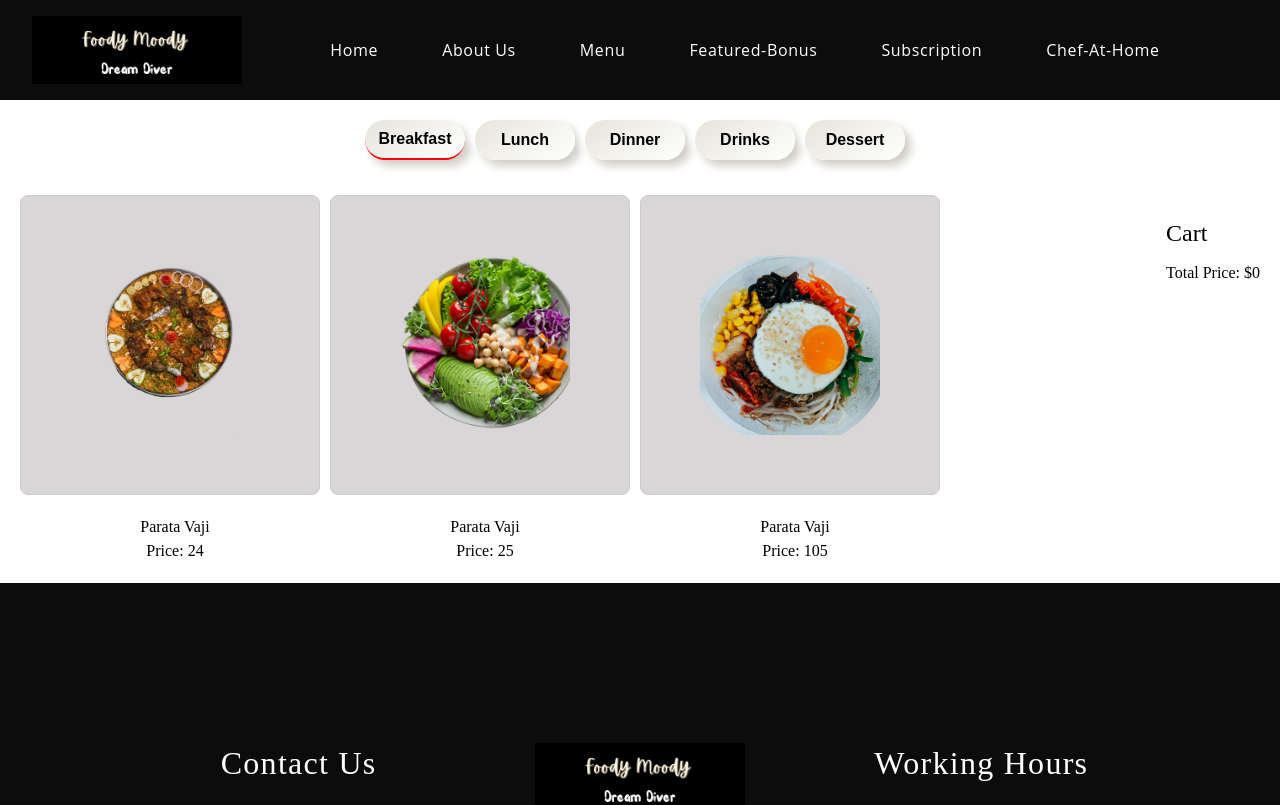
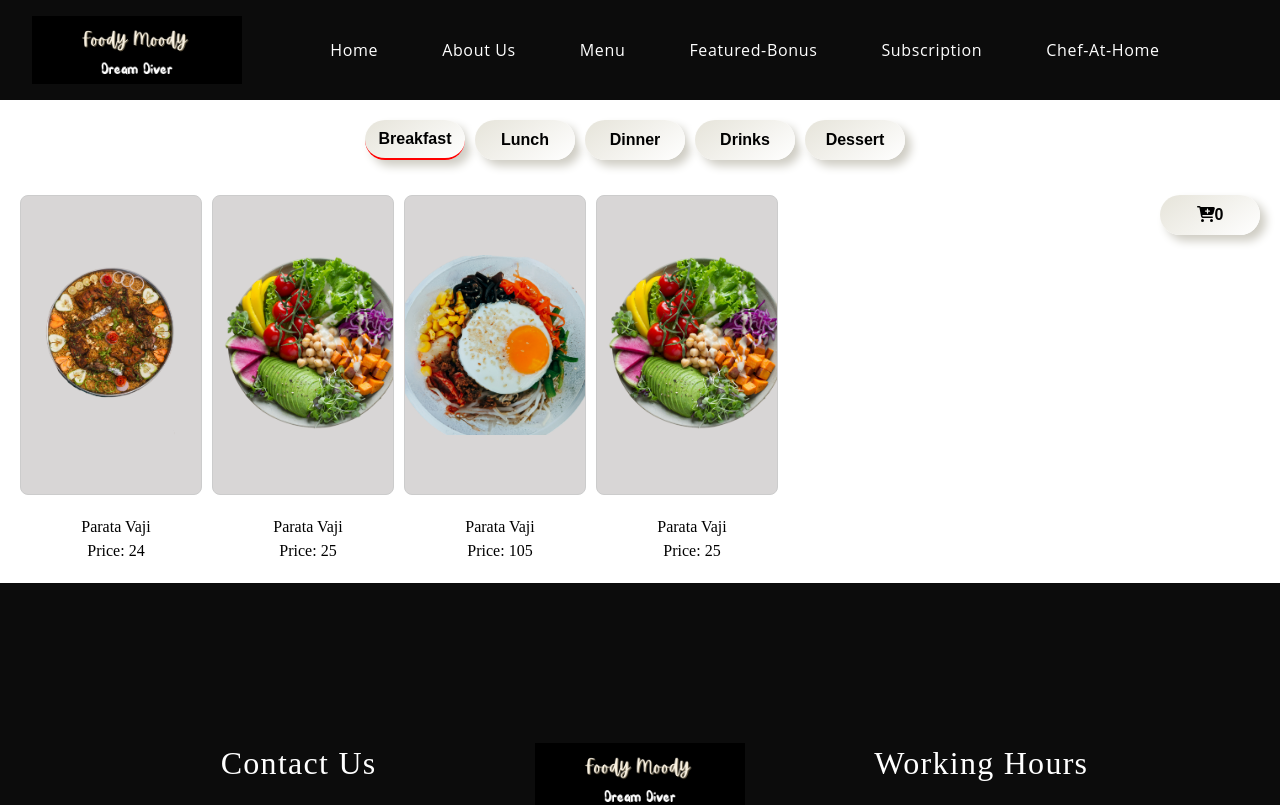
Before and after one commit to Dream-Diver-Co/Foody, a React (Create React App) app: page /BanglaFood in a window 1280 px wide. Shown: the top 805 px of the page. Built offline with nearby package versions, Linux system fonts and the light colour scheme.

Commit message:
Cart Added

```diff
--- a/package.json
+++ b/package.json
@@ -10,7 +10,9 @@
     "@testing-library/jest-dom": "^5.16.5",
     "@testing-library/react": "^13.4.0",
     "@testing-library/user-event": "^13.5.0",
+    "bootstrap": "^5.3.3",
     "react": "^18.2.0",
+    "react-bootstrap": "^2.10.1",
     "react-card-flip": "^1.2.2",
     "react-dom": "^18.2.0",
     "react-icons": "^4.7.1",
--- a/src/components/BanglaFood/BanglaFood.css
+++ b/src/components/BanglaFood/BanglaFood.css
@@ -69,3 +69,6 @@ button {
   .menu-buttons button.active {
     border-bottom: 2px solid red;
   }
+  .dropdown {
+    margin-left: auto; /* Auto margin pushes the dropdown to the right */
+  }
--- a/src/components/BanglaFood/Menu.jsx
+++ b/src/components/BanglaFood/Menu.jsx
@@ -1,41 +1,23 @@
 import React, { useState } from "react";
 import styles from "./Menu.module.css";
 import { FontAwesomeIcon } from "@fortawesome/react-fontawesome";
-import {
-  faCartPlus,
-  faHeart,
-  faRetweet,
-  faTrashAlt,
-} from "@fortawesome/free-solid-svg-icons";
+import { faHeart, faRetweet, faCartPlus, faTrash } from "@fortawesome/free-solid-svg-icons";
 import breakfast1 from "../../assets/food1.png";
 import breakfast2 from "../../assets/food3.png";
 import breakfast3 from "../../assets/food2.png";
+import { Dropdown, Badge } from "react-bootstrap";
 
 const Menu = ({ activeMenu }) => {
-  const [cartItems, setCartItems] = useState([]);
-  const [detailsVisible, setDetailsVisible] = useState(Array(10).fill(false)); // Assuming max 10 items in the cart
+  const [cartItems, setCartItems] = useState([]); // State for cart items
+  const [showCartSummary, setShowCartSummary] = useState(false); // State for cart summary visibility
 
-  const addToCart = (item) => {
-    setCartItems([...cartItems, item]);
+  const FoodCard = ({ image, name, price }) => {
+    const handleAddToCart = () => {
+      const newItem = { name, price };
+      setCartItems((prevItems) => [...prevItems, newItem]); // Add item to cart
     };
 
-  const removeFromCart = (index) => {
-    const updatedCart = [...cartItems];
-    updatedCart.splice(index, 1);
-    setCartItems(updatedCart);
-  };
-
-  const toggleDetails = (index) => {
-    const newDetailsVisible = [...detailsVisible];
-    newDetailsVisible[index] = !newDetailsVisible[index];
-    setDetailsVisible(newDetailsVisible);
-  };
-
-  const getTotalPrice = () => {
-    return cartItems.reduce((total, item) => total + item.price, 0);
-  };
-
-  const FoodCard = ({ image, name, price, index }) => (
+    return (
       <div>
         <div className={styles.foodCard}>
           <img src={image} alt="Food" className={styles.foodImage} />
@@ -46,7 +28,7 @@ const Menu = ({ activeMenu }) => {
             <a href="#">
               <FontAwesomeIcon icon={faRetweet} />
             </a>
-          <a href="#" onClick={() => addToCart({ name, price })}>
+            <a href="#" onClick={handleAddToCart}>
               <FontAwesomeIcon icon={faCartPlus} />
             </a>
           </div>
@@ -55,20 +37,7 @@ const Menu = ({ activeMenu }) => {
         <h1>Price: {price}</h1>
       </div>
     );
-
-  const CartItem = ({ item, index }) => (
-    <li className={styles.cartItem}>
-      <div className={styles.cartItemInfo}>
-        <p>{item.name}</p>
-        <p>${item.price}</p>
-      </div>
-      <FontAwesomeIcon
-        icon={faTrashAlt}
-        className={styles.deleteIcon}
-        onClick={() => removeFromCart(index)}
-      />
-    </li>
-  );
+  };
 
   // Define breakfastItems
   const breakfastItems = (
@@ -76,11 +45,47 @@ const Menu = ({ activeMenu }) => {
       <FoodCard image={breakfast1} name="Parata Vaji" price={24} />
       <FoodCard image={breakfast2} name="Parata Vaji" price={25} />
       <FoodCard image={breakfast3} name="Parata Vaji" price={105} />
+      <FoodCard image={breakfast2} name="Parata Vaji" price={25} />
       {/* Define other breakfast items similarly */}
     </>
   );
 
-  // Define lunchItems, dinnerItems, drinkItems, and dessertItems similarly
+  // Function to toggle cart summary visibility
+  const toggleCartSummary = () => {
+    setShowCartSummary((prev) => !prev);
+  };
+
+  // Function to remove an item from the cart
+  const handleRemoveItem = (index) => {
+    const updatedCartItems = cartItems.filter((item, i) => i !== index);
+    setCartItems(updatedCartItems);
+  };
+
+  // Cart summary dropdown menu
+  const CartDropdown = () => (
+    <Dropdown.Menu show={showCartSummary} onClick={(e) => e.stopPropagation()} className={styles.cartDropdown}>
+      <Dropdown.Item header className={styles.cartHeader}>Cart Summary</Dropdown.Item>
+      {cartItems.map((item, index) => (
+        <div key={index} className={styles.cartItemContainer}>
+          <Dropdown.Item>
+            {item.name} - ${item.price} {/* Display item name and price */}
+            <FontAwesomeIcon
+              icon={faTrash}
+              onClick={(e) => {
+                e.stopPropagation(); // Stop event propagation
+                handleRemoveItem(index); // Remove item from cart
+              }}
+              style={{ marginLeft: "10px", cursor: "pointer" }}
+            />
+          </Dropdown.Item>
+        </div>
+      ))}
+      <Dropdown.Item>Total: ${cartItems.reduce((total, item) => total + Number(item.price), 0)}</Dropdown.Item> {/* Calculate and display total amount */}
+    </Dropdown.Menu>
+  );
+
+
+
 
   return (
     <div className={styles.container}>
@@ -89,16 +94,14 @@ const Menu = ({ activeMenu }) => {
         {activeMenu === "breakfast" && breakfastItems}
         {/* Render lunchItems, dinnerItems, drinkItems, and dessertItems similarly */}
       </div>
-      <div className={styles.cart}>
-        {/* Cart section */}
-        <h2>Cart</h2>
-        <ul>
-          {cartItems.map((item, index) => (
-            <CartItem key={index} item={item} index={index} />
-          ))}
-        </ul>
-        <p>Total Price: ${getTotalPrice()}</p>
-      </div>
+      {/* Bootstrap cart icon with cart count badge */}
+      <Dropdown onClick={toggleCartSummary}>
+        <Dropdown.Toggle variant="success">
+          <FontAwesomeIcon icon={faCartPlus} />
+          <Badge>{cartItems.length}</Badge> {/* Show cart count */}
+        </Dropdown.Toggle>
+        <CartDropdown /> {/* Show cart summary dropdown */}
+      </Dropdown>
     </div>
   );
 };
--- a/src/components/BanglaFood/Menu.module.css
+++ b/src/components/BanglaFood/Menu.module.css
@@ -1,11 +1,15 @@
 /* Menu.module.css */
 
 .foodCard {
-  width: 300px;
+  margin: 0 10px 20px 0; /* Adjust margin between cards */
+  display: flex;
+  flex-direction: column;
   border: 1px solid #ccc;
   border-radius: 8px;
   overflow: hidden;
-  margin: 10px;
+  position: relative; /* Add position relative */
+  height: 300px;
+  background-color: #d8d6d6;
 }
 
 .foodImage {
@@ -60,23 +64,12 @@
 }
 
 .foodItems {
-  width: 80%; /* Occupy 70% of the container width */
+  width: 100%;
   display: flex;
   flex-wrap: wrap; /* Allow food items to wrap to the next line */
 }
 
-.foodCard {
-   /* Three cards per row for laptop screens with 20px margin */
-  margin: 0 10px 20px 0; /* Adjust margin between cards */
-  display: flex;
-  flex-direction: column;
-  border: 1px solid #ccc;
-  border-radius: 8px;
-  overflow: hidden;
-  position: relative; /* Add position relative */
-  height: 300px;
-  background-color: #d8d6d6;
-}
+
 
 .cardButtons {
   display: none;
@@ -201,10 +194,29 @@
   background-color: rgb(0, 43, 128);
   transform: rotate(360deg); /* Scale the icon to 110% on hover */
 }
+.cartDropdown {
+  width: 300px; /* Set width of cart summary */
+  padding: 10px; /* Add padding to cart summary */
+  background-color: #f8f9fa; /* Set background color */
+  border: 1px solid #dee2e6; /* Add border */
+  border-radius: 4px; /* Add border radius */
+}
+.cartHeader {
+  font-weight: bold; /* Set font weight for header */
+  color: #343a40; /* Set text color */
+  background-color: #e9ecef; /* Set background color */
+}
+.cartItemContainer {
+  margin-bottom: 10px; /* Add margin bottom to each cart item */
+}
 
-@media (max-width: 768px) {
+@media (max-width: 1200px) {
+  .foodItems {
+    width: 100%; /* Occupy 100% of the container width for screens smaller than 1200px */
+  }
+
   .foodCard {
-    width: 100%; /* One card per row for mobile devices */
-    margin: 0;
+    /* width: calc(25% - 15px); */
+    margin: 0 10px 20px 0; /* Adjust margin between cards */
   }
 }
--- /dev/null
+++ b/src/components/Cart/Cart.jsx
@@ -0,0 +1,15 @@
+import React from "react";
+import Navbar from "../Navbar/Navbar";
+import { Footer } from "../../container";
+
+function Cart() {
+  return (
+    <>
+      <Navbar />
+      Cart System
+      <Footer />
+    </>
+  );
+}
+
+export default Cart;
--- a/src/routes.js
+++ b/src/routes.js
@@ -9,6 +9,8 @@ import Subacriptions from "./components/Subscription/Subacriptions";
 import Menu from "./components/Menu/Menu";
 import IndianFood from "./components/IndianMenu/Indian-Menu";
 import BanglaFood from "./components/BanglaFood/BanglaFood";
+import Cart from "./components/Cart/Cart";
+
 
 
 const router = createBrowserRouter([
@@ -44,6 +46,10 @@ const router = createBrowserRouter([
         path: "BanglaFood",
         element: <BanglaFood />,
     },
+    {
+        path: "Cart",
+        element: <Cart />
+    }
 ]);
 
 export default router;
```
Also changed, not shown: src/components/BanglaFood/BanglaFood.jsx (+11 -9 lines), 1 other file (tests, documents, lock files or other folders). Lines whose indentation alone changed are shown as unchanged.
